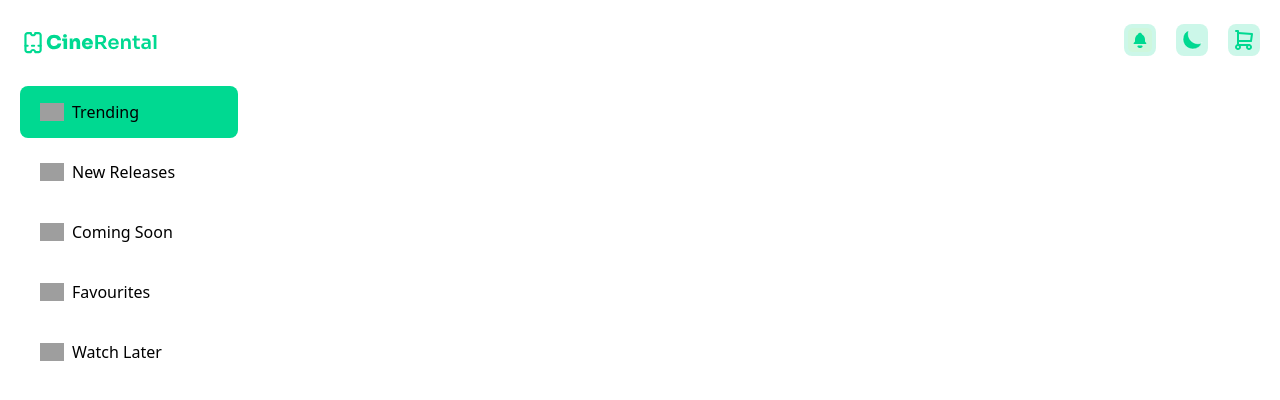
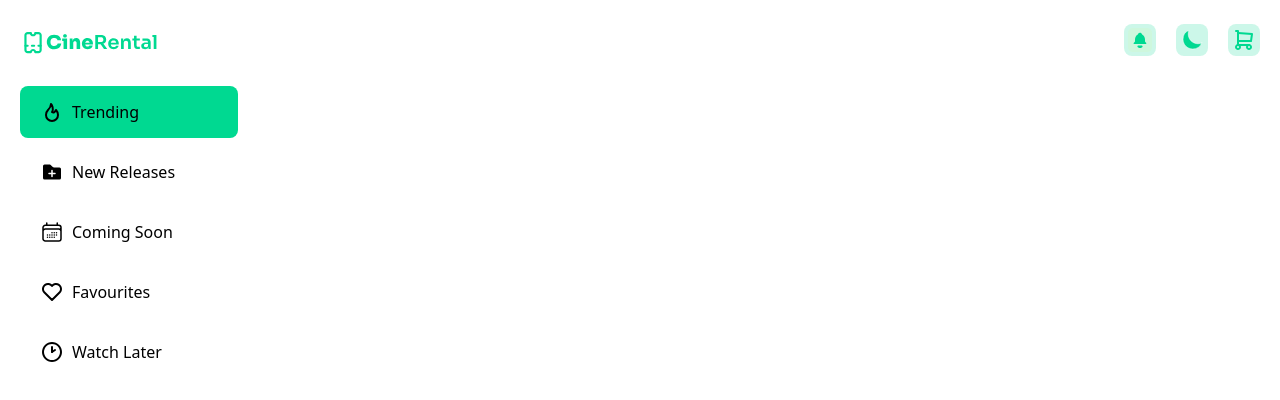
Before and after one commit to manjur0/CineRental, a React (Vite) app: page / in a window 1280 px wide. Shown: the top 400 px of the page. Built offline with nearby package versions, Linux system fonts and the light colour scheme; grey boxes are pictures that could not be loaded.

Commit message:
Sidebar icon and some feature added

```diff
--- a/src/Components/SideBar.jsx
+++ b/src/Components/SideBar.jsx
@@ -1,4 +1,8 @@
-
+import ComingSoon from "../assets/icons/commingSoon.svg";
+import Favorite from "../assets/icons/favourite.svg";
+import NewRealesed from "../assets/icons/newRelease.svg";
+import Trending from "../assets/icons/trending.svg";
+import WatchLater from "../assets/icons/watchLater.svg";
 const SideBar = () => {
   return (
     <div>
@@ -9,12 +13,7 @@ const SideBar = () => {
               className="flex items-center space-x-2 px-5 py-3.5 rounded-lg bg-primary text-black"
               href="#"
             >
-              <img
-                src="./assets/icons/trending.svg"
-                width="24"
-                height="24"
-                alt=""
-              />
+              <img src={Trending} width="24" height="24" alt="trending" />
               <span>Trending</span>
             </a>
           </li>
@@ -24,10 +23,10 @@ const SideBar = () => {
               href="#"
             >
               <img
-                src="./assets/icons/newRelease.svg"
+                src={NewRealesed}
                 width="24"
                 height="24"
-                alt=""
+                alt="New released"
               />
               <span>New Releases</span>
             </a>
@@ -37,12 +36,7 @@ const SideBar = () => {
               className="flex items-center space-x-2 px-5 py-3.5 rounded-lg"
               href="#"
             >
-              <img
-                src="./assets/icons/commingSoon.svg"
-                width="24"
-                height="24"
-                alt=""
-              />
+              <img src={ComingSoon} width="24" height="24" alt="coming soon" />
               <span>Coming Soon</span>
             </a>
           </li>
@@ -51,12 +45,7 @@ const SideBar = () => {
               className="flex items-center space-x-2 px-5 py-3.5 rounded-lg"
               href="#"
             >
-              <img
-                src="./assets/icons/favourite.svg"
-                width="24"
-                height="24"
-                alt=""
-              />
+              <img src={Favorite} width="24" height="24" alt="favorite" />
               <span>Favourites</span>
             </a>
           </li>
@@ -65,12 +54,7 @@ const SideBar = () => {
               className="flex items-center space-x-2 px-5 py-3.5 rounded-lg"
               href="#"
             >
-              <img
-                src="./assets/icons/watchLater.svg"
-                width="24"
-                height="24"
-                alt=""
-              />
+              <img src={WatchLater} width="24" height="24" alt="watch later" />
               <span>Watch Later</span>
             </a>
           </li>
```
